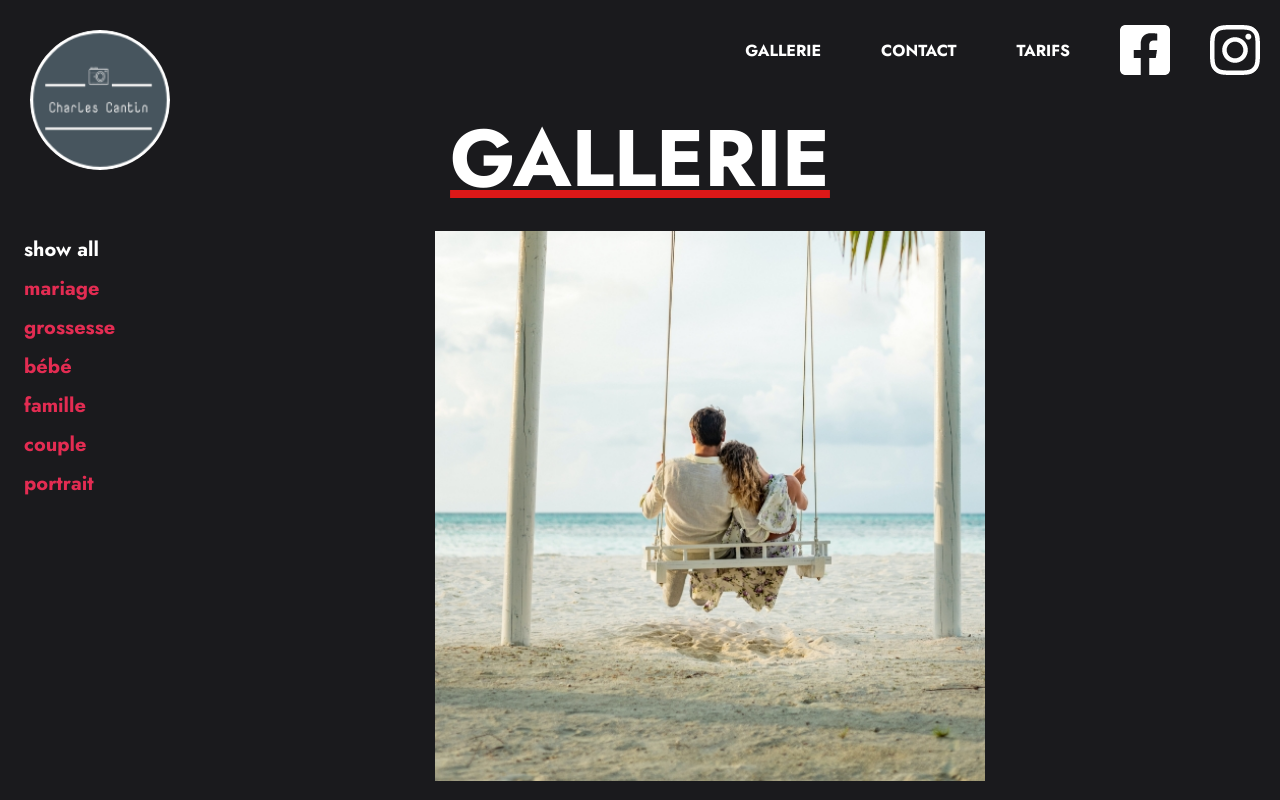
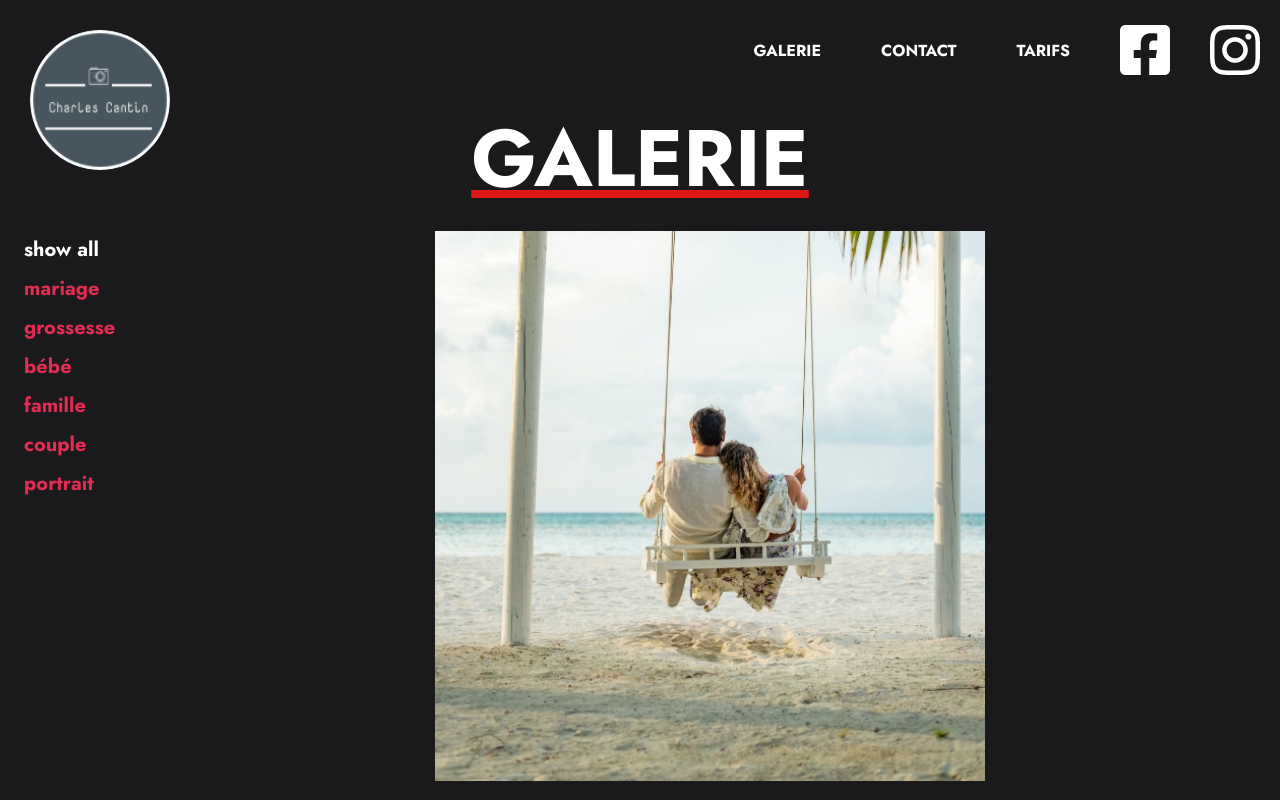
Before and after one commit to Blacknwhite834/CharlesCantin, a React (Create React App) app: page /gallerie in a window 1280 px wide. Shown: the top 800 px of the page. Built offline with nearby package versions, Linux system fonts and the light colour scheme.

Commit message:
Finished version

```diff
--- a/src/pages/contact/contact.js
+++ b/src/pages/contact/contact.js
@@ -12,7 +12,7 @@ const Contact = () => {
     </Link>
     <div class="navbar">
       <ul>
-          <li><a href="/gallerie">GALLERIE</a></li>
+          <li><a href="/gallerie">GALERIE</a></li>
           <li><a href="#">CONTACT</a></li>
           <li><a href="/tarifs">TARIFS</a></li>
       </ul>
--- a/src/pages/gallerie/gallerie.js
+++ b/src/pages/gallerie/gallerie.js
@@ -47,7 +47,7 @@ function Gallerie() {
     </Link>
     <div class="navbar">
           <ul>
-              <li><a href="/gallerie">GALLERIE</a></li>
+              <li><a href="/gallerie">GALERIE</a></li>
               <li><a href="/contact">CONTACT</a></li>
               <li><a href="/tarifs">TARIFS</a></li>
           </ul>
@@ -59,7 +59,7 @@ function Gallerie() {
 
    </header>
    <div class="container-title">
-   <h1 id="title1">GALLERIE</h1>
+   <h1 id="title1">GALERIE</h1>
    </div>
 
 
--- a/src/pages/home/home.js
+++ b/src/pages/home/home.js
@@ -4,16 +4,14 @@ import { NavLink } from 'react-router-dom';
 
 function Home() {
 
-  const imageClick = () => {
-    window.location.href = 'www.google.com';
-  }
+
 
 
   return (
     <>
     <div class="homepage">
       <div class="containericons">
-        <img src="./images/iconfacebook.png" onClick={() => imageClick()}/>
+        <img src="./images/iconfacebook.png"/>
         <img src="./images/iconinstagram.png"/>
       </div>
       <div class="containertitle">
@@ -22,7 +20,7 @@ function Home() {
       </div>
       <div class="navigationbar">
           <ul>
-              <li><a href="/gallerie">GALLERIE</a></li>
+              <li><a href="/gallerie">GALERIE</a></li>
               <li><a href="/contact">CONTACT</a></li>
               <li><a href="/tarifs">TARIFS</a></li>
           </ul>
```
